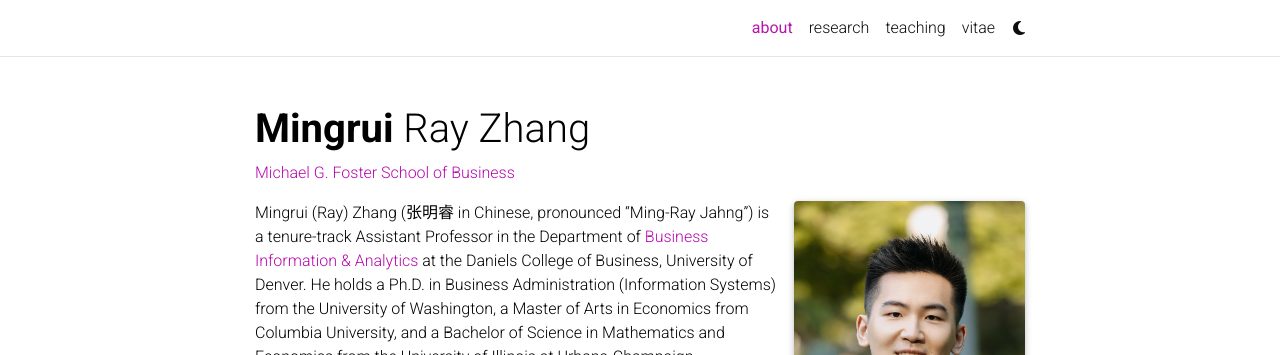
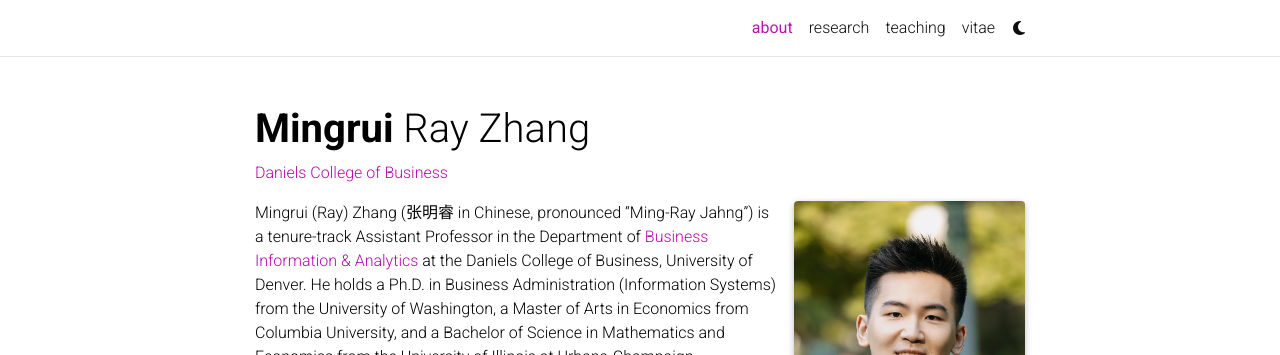
Before and after one commit to MingruiRayZhang/MingruiRayZhang.github.io, a Jekyll site: the page built from _pages/about.md, in a window 1280 px wide. Shown: the top 355 px of the page. Built offline with Jekyll 4.4.1, drawn with Linux system fonts in a browser that asks for light colours; comment, search, counter and statistics services are not loaded; a style sheet for code colours, icons or effects is not loaded.

Commit message:
Update about.md

```diff
--- a/_pages/about.md
+++ b/_pages/about.md
@@ -2,7 +2,7 @@
 layout: about
 title: about
 permalink: /
-subtitle: <a href="https://foster.uw.edu/faculty-research/academic-departments/information-systems-and-operations-management/">Michael G. Foster School of Business</a>
+subtitle: <a href="https://daniels.du.edu/">Daniels College of Business</a>
 
 profile:
   align: right
```
